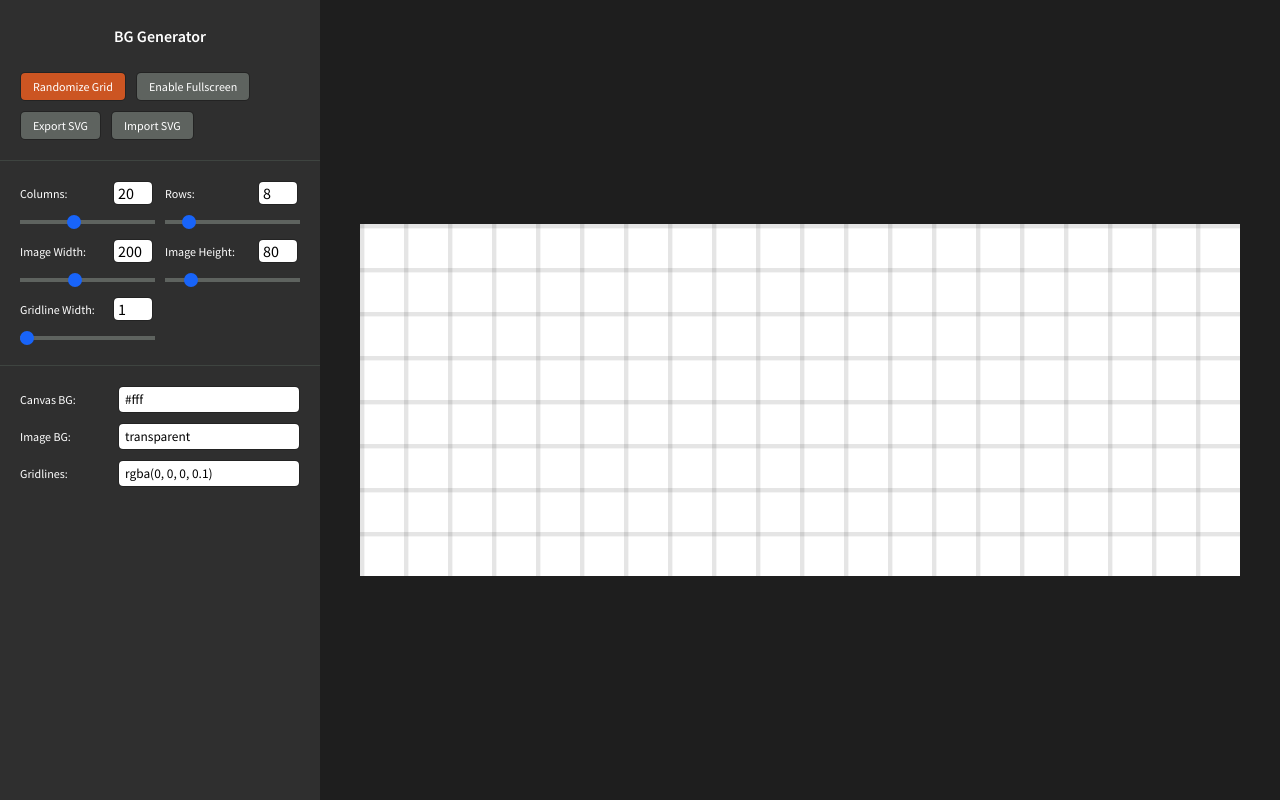
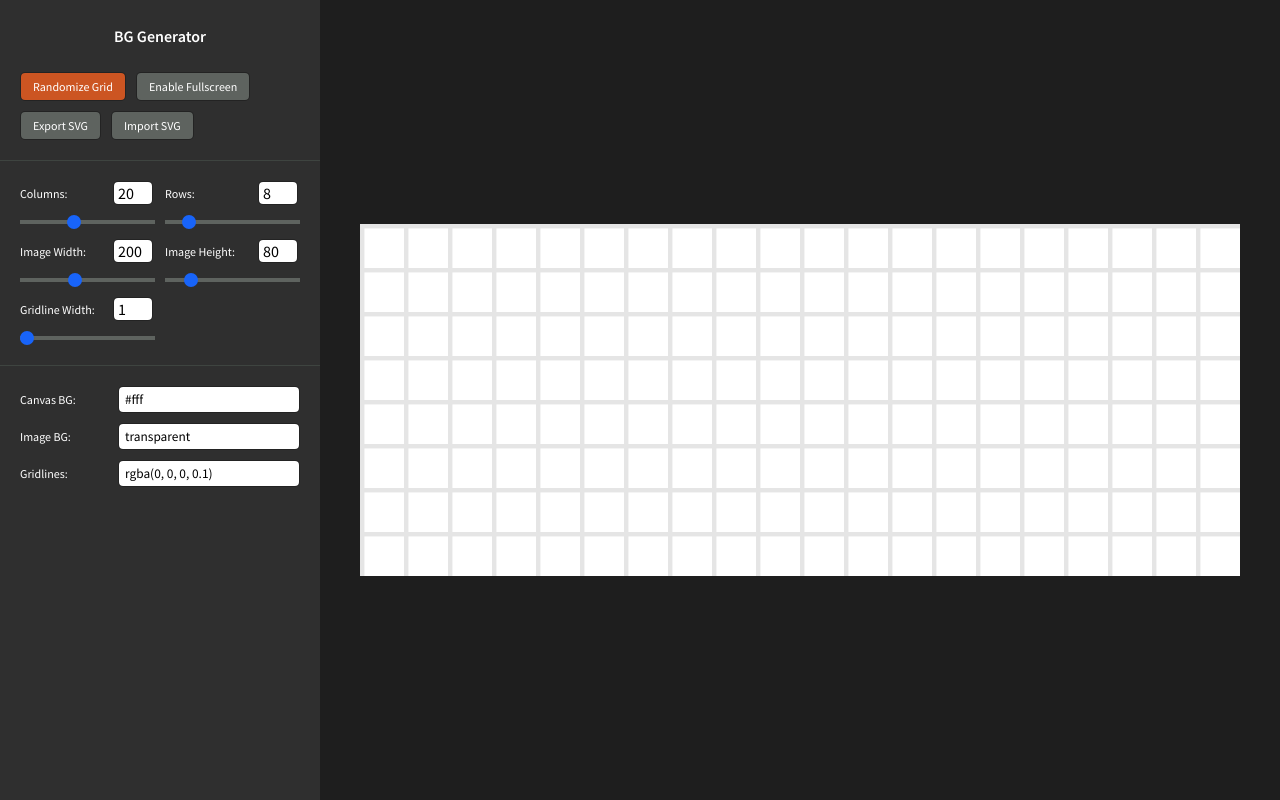
Before and after one commit to caleb531/bg-generator, a SvelteKit app: page / in a window 1280 px wide. Built offline with nearby package versions, Linux system fonts and the light colour scheme.

Commit message:
Redraw gridlines to fix overlap of semi-transparent regions

```diff
--- a/src/routes/Grid.svelte
+++ b/src/routes/Grid.svelte
@@ -32,32 +32,24 @@
   style="background-color: {$grid.canvasBackgroundColor}"
   bind:this={svgElement}
 >
-  <defs>
-    <rect
-      id="vertical-gridline"
-      x="0"
-      y="0"
-      width={$grid.gridlineWidth}
-      height={$grid.imageHeight}
-      fill={$grid.gridlineColor}
-    />
-    <rect
-      id="horizontal-gridline"
-      x="0"
-      y="0"
-      width={$grid.imageWidth}
-      height={$grid.gridlineWidth}
-      fill={$grid.gridlineColor}
-    />
-  </defs>
-  <!-- Vertical gridlines -->
-  {#each { length: $grid.columnCount } as _, c}
-    <use x={(tileWidth + $grid.gridlineWidth) * c} y="0" xlink:href="#vertical-gridline" />
-  {/each}
-  <!-- Horizontal gridlines -->
-  {#each { length: $grid.rowCount } as _, r}
-    <use x="0" y={(tileHeight + $grid.gridlineWidth) * r} xlink:href="#horizontal-gridline" />
-  {/each}
+  {#if $grid.imageBackgroundColor}
+    <rect x="0" y="0" width="100%" height="100%" fill={$grid.imageBackgroundColor} />
+  {/if}
+  <!-- Gridlines -->
+  <pattern
+    id="gridlines"
+    x="0"
+    y="0"
+    width={tileWidth + $grid.gridlineWidth}
+    height={tileHeight + $grid.gridlineWidth}
+    patternUnits="userSpaceOnUse"
+  >
+    <g fill={$grid.gridlineColor}>
+      <rect x="0" y="0" width={$grid.gridlineWidth} height={tileHeight + $grid.gridlineWidth} />
+      <rect x={$grid.gridlineWidth} y="0" width={tileWidth} height={$grid.gridlineWidth} />
+    </g>
+  </pattern>
+  <rect x="0" y="0" width="100%" height="100%" fill="url(#gridlines)" />
   <!-- Grid Squares -->
   {#each { length: $grid.rowCount } as _, r}
     {#each { length: $grid.columnCount } as _, c}
```
